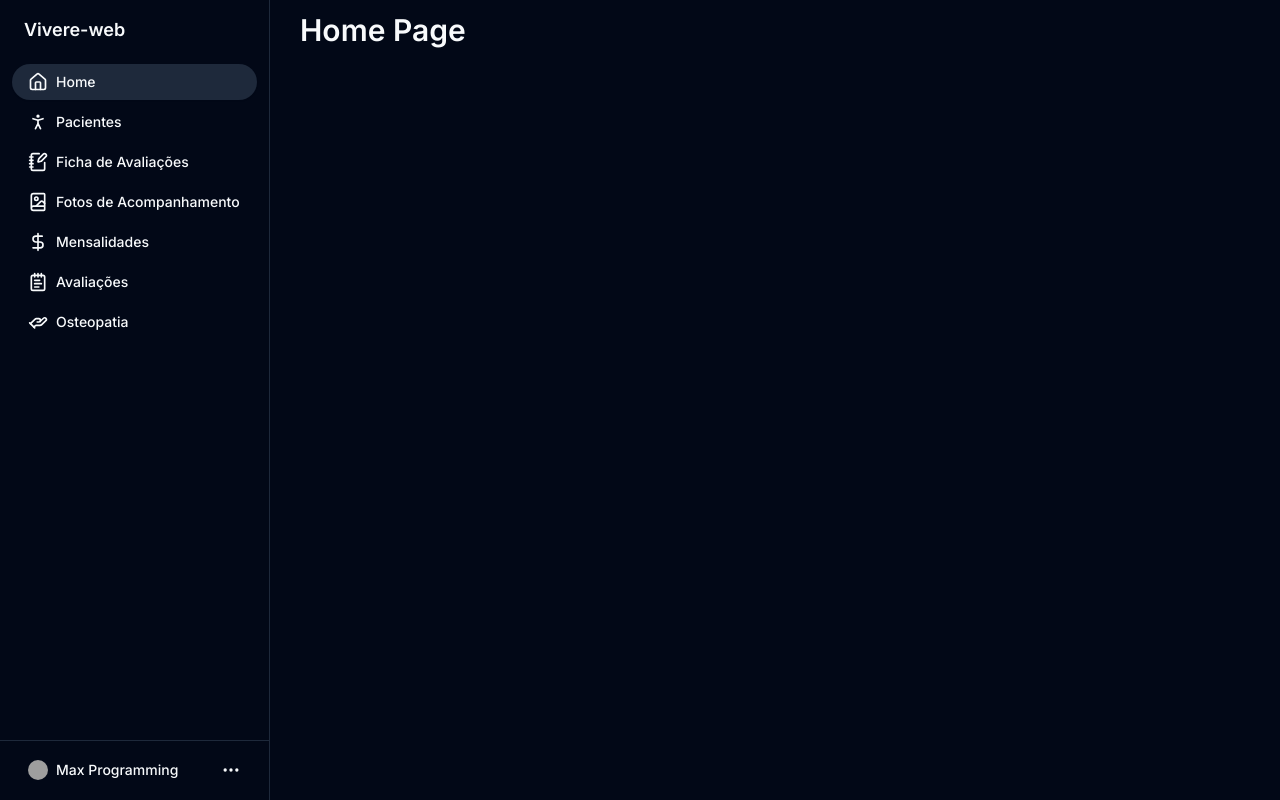
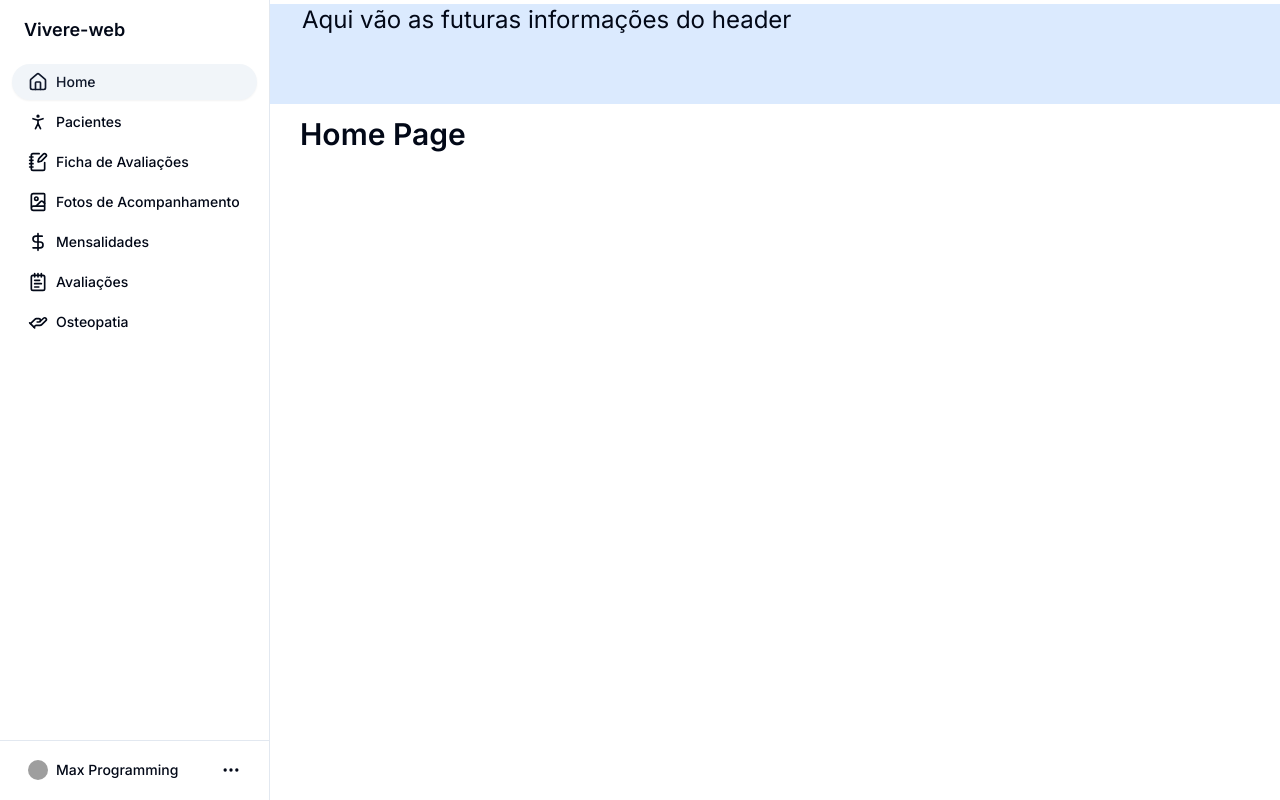
Before and after one commit to dcpoffo/vivere-web, a Next.js app: page / in a window 1280 px wide. Built offline with nearby package versions, Linux system fonts and the light colour scheme; grey boxes are pictures that could not be loaded.

Commit message:
adidcionado header

```diff
--- a/src/app/layout.tsx
+++ b/src/app/layout.tsx
@@ -2,6 +2,7 @@ import type { Metadata } from "next";
 import { Inter } from "next/font/google";
 import "./globals.css";
 import { Sidebar } from "@/components/sidebar";
+import { Header } from "@/components/header";
 
 const inter = Inter({ subsets: [ "latin" ] });
 
@@ -16,9 +17,10 @@ export default function RootLayout({
   children: React.ReactNode;
 }>) {
   return (
-    <html lang="pt-br" className="dark">
+    <html lang="pt-br" className="light">
       <body className={inter.className}>
         <Sidebar />
+        <Header />
         <main className="mx-5 mt-16 sm:ml-[300px] sm:mt-3">
           {children}
         </main>
--- /dev/null
+++ b/src/components/header.tsx
@@ -0,0 +1,11 @@
+import React from 'react';
+
+export function Header(){
+    return (
+        <header className="ml-[270px] mt-1 min-h-[100px] bg-blue-100">
+            <div className="mx-8 text-2xl ">
+                Aqui vão as futuras informações do header
+            </div>
+        </header>
+    );
+};
```
Also changed, not shown: src/app/avaliacoes copy/page.tsx (renamed from src/app/osteopatia/page.tsx).
